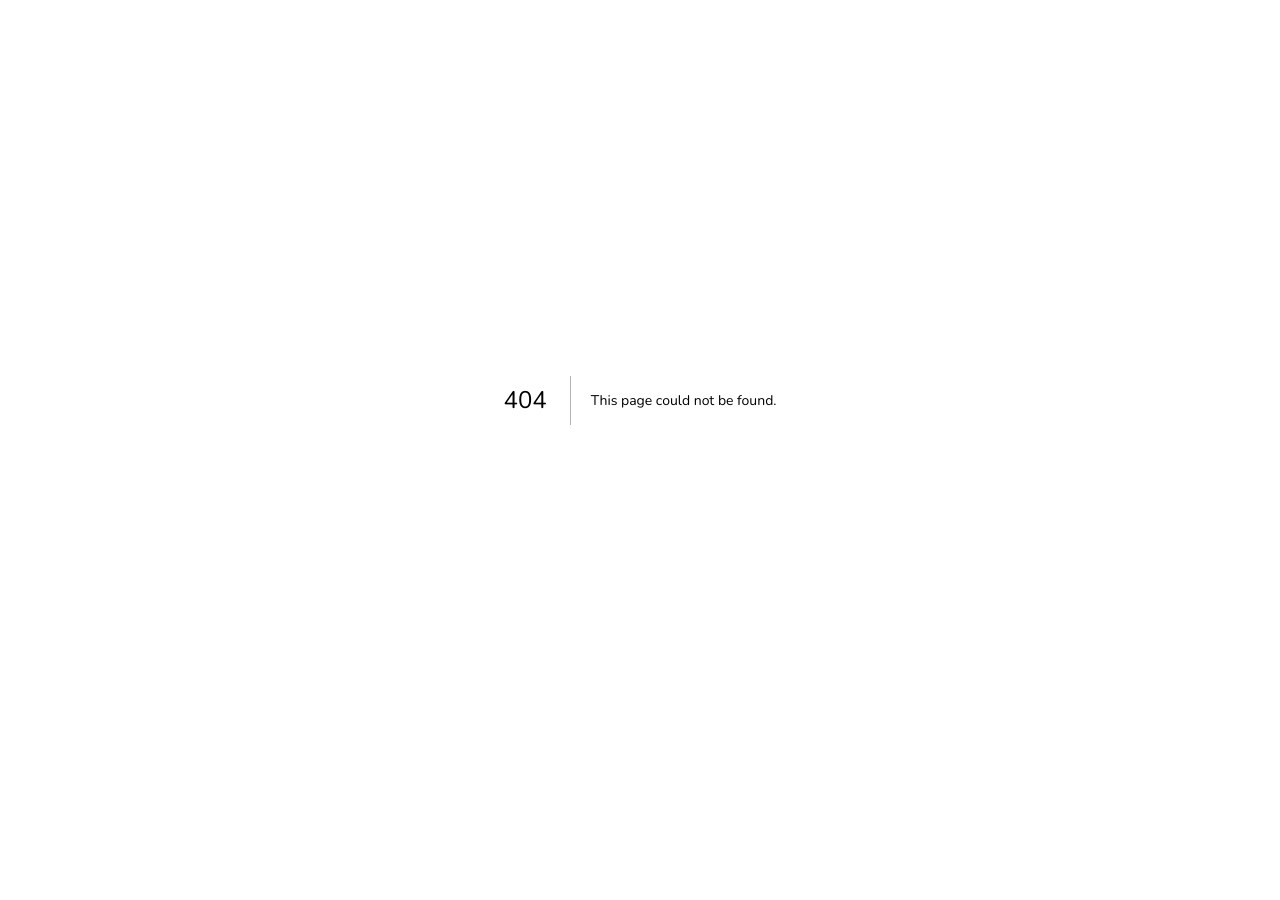
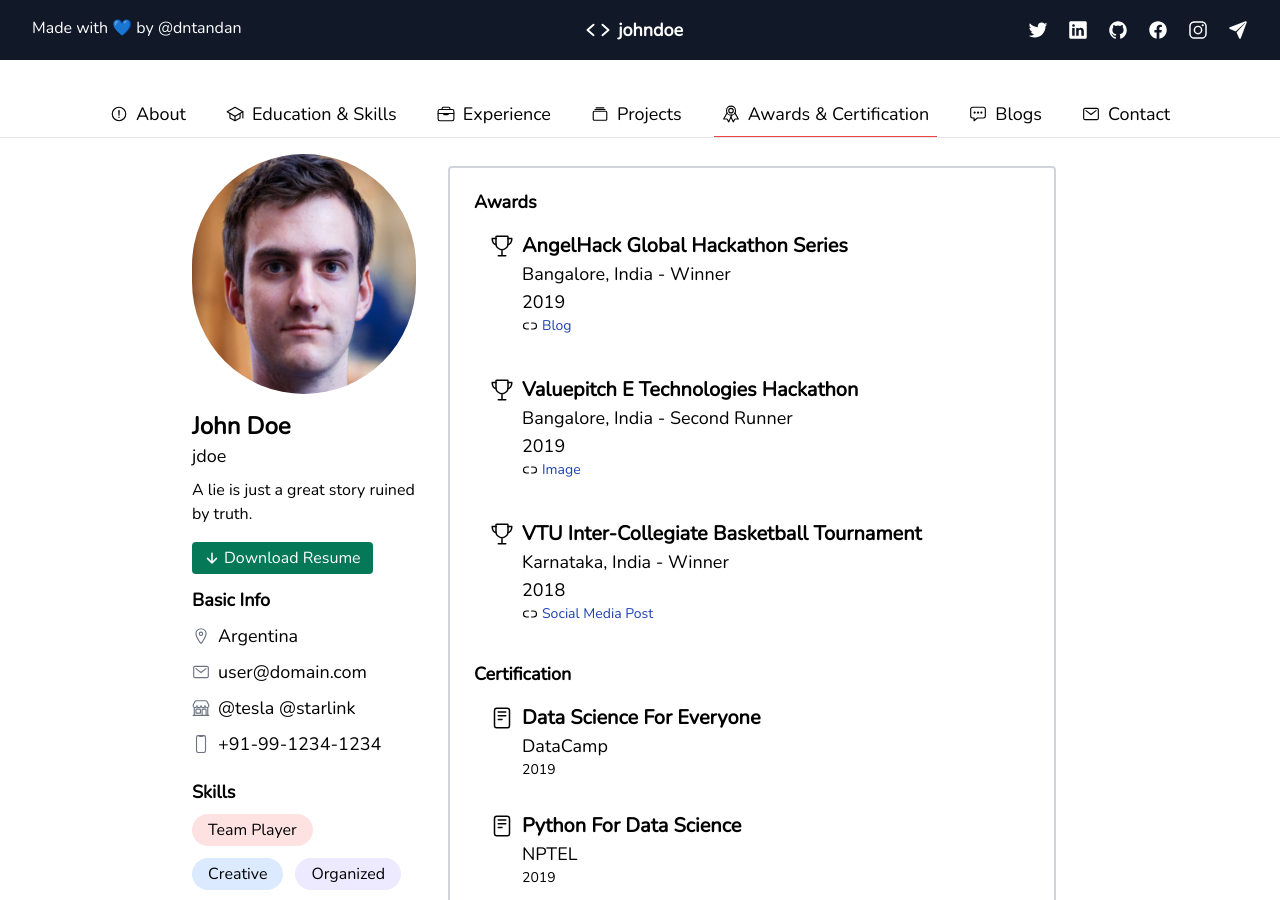
Before and after one commit to dntandan/gitwind-portfolio, a Next.js app: page /awards-certification in a window 1280 px wide. Before the commit this address had no page. Shown: the top 900 px of the page. Before the commit the page ends 800 px from the top, so only its background shows below. Built offline with nearby package versions, Linux system fonts and the light colour scheme; what @tailwindcss/typography would draw is missing.

Commit message:
awards & certification  view and components added

```diff
--- /dev/null
+++ b/components/AwardCard.tsx
@@ -0,0 +1,35 @@
+import Link from 'next/link';
+import React from 'react';
+import { IoTrophyOutline, IoUnlinkOutline } from 'react-icons/io5';
+
+export default function AwardCard(props) {
+  const isDemoLink = props.link;
+  let demoLink;
+  if (isDemoLink) {
+    demoLink = (
+      <Link href={isDemoLink}>
+        <div className="flex mb-2 gap-1 items-center ">
+          <IoUnlinkOutline className="flex-none" />
+          <p className="text-sm text-blue-800 hover:text-blue-600 hover:underline">
+            {props.linkText}
+          </p>
+        </div>
+      </Link>
+    );
+  } else {
+    demoLink = <></>;
+  }
+  return (
+    <div className="p-4">
+      <div className="flex gap-2 items-center">
+        <IoTrophyOutline className="flex-none text-2xl" />
+        <h1 className="lg:text-xl font-semibold">{props.title}</h1>
+      </div>
+      <div className="ml-8 -mt-1">
+        <h3 className="pt-1 lg:text-lg">{props.place}</h3>
+        <h3 className="text-sm lg:text-lg">{props.date}</h3>
+        {demoLink}
+      </div>
+    </div>
+  );
+}
--- /dev/null
+++ b/components/CertificationCard.tsx
@@ -0,0 +1,40 @@
+import Link from 'next/link';
+import React from 'react';
+import {
+  IoDocumentTextOutline,
+  IoReaderOutline,
+  IoTrophyOutline,
+  IoUnlinkOutline,
+} from 'react-icons/io5';
+
+export default function CertificationCard(props) {
+  const isDemoLink = props.link;
+  let demoLink;
+  if (isDemoLink) {
+    demoLink = (
+      <Link href={isDemoLink}>
+        <div className="flex mb-2 gap-1 items-center ">
+          <IoUnlinkOutline className="flex-none" />
+          <p className="text-sm text-blue-800 hover:text-blue-600 hover:underline">
+            {props.linkText}
+          </p>
+        </div>
+      </Link>
+    );
+  } else {
+    demoLink = <></>;
+  }
+  return (
+    <div className="p-4">
+      <div className="flex gap-2 items-center">
+        <IoReaderOutline className="flex-none text-2xl" />
+        <h1 className="lg:text-xl font-semibold">{props.title}</h1>
+      </div>
+      <div className="ml-8 -mt-1">
+        <h3 className="pt-1 lg:text-lg">{props.platform}</h3>
+        <h3 className="text-sm lg:text-md">{props.date}</h3>
+        {demoLink}
+      </div>
+    </div>
+  );
+}
--- /dev/null
+++ b/pages/awards-certification.tsx
@@ -0,0 +1,119 @@
+import React from 'react';
+import Layout from '@/components/Layout';
+import AwardCard from '@/components/AwardCard';
+import CertificationCard from '@/components/CertificationCard';
+import Head from 'next/head';
+
+export default function awardsAndCertification() {
+  const awardData = {
+    ahack: {
+      title: ' AngelHack Global Hackathon Series',
+      date: '2019',
+      place: 'Bangalore, India - Winner',
+      link: '/angelhack-global-hackathon-series-2019',
+      linkText: 'Blog',
+    },
+    valp: {
+      title: 'Valuepitch E Technologies Hackathon',
+      date: '2019',
+      place: 'Bangalore, India - Second Runner',
+      link:
+        'https://farm66.staticflickr.com/65535/47702473231_248f82643f_b.jpg',
+      linkText: 'Image',
+    },
+    vtubb: {
+      title: 'VTU Inter-Collegiate Basketball Tournament',
+      date: '2018',
+      place: 'Karnataka, India - Winner',
+      link:
+        'https://www.facebook.com/photo.php?fbid=1622519817863750&set=t.100003956946689&type=3',
+      linkText: 'Social Media Post',
+    },
+  };
+  const certData = {
+    dcmp: {
+      title: 'Data Science For Everyone',
+      platform: 'DataCamp',
+      date: '2019',
+      link: '',
+      linkText: '',
+    },
+    nptelPython: {
+      title: 'Python For Data Science',
+      platform: 'NPTEL',
+      date: '2019',
+      link: '',
+      linkText: '',
+    },
+    nptelcnc: {
+      title: 'Cryptography & Network Security',
+      platform: 'NPTEL',
+      date: '2019',
+      link: '',
+      linkText: '',
+    },
+    npteldsa: {
+      title: 'Design & Analysis Of Algorithm',
+      platform: 'NPTEL',
+      date: '2019',
+      link: '',
+      linkText: '',
+    },
+  };
+  return (
+    <>
+      <Head>
+        <title>Awards & Certification :: GitWind</title>
+      </Head>
+      <Layout border="border-2">
+        <h3 className="text-lg font-semibold mt-3">Awards</h3>
+        <div className="flex flex-col">
+          <AwardCard
+            title={awardData.ahack.title}
+            date={awardData.ahack.date}
+            place={awardData.ahack.place}
+            link={awardData.ahack.link}
+            linkText={awardData.ahack.linkText}
+          />
+          <AwardCard
+            title={awardData.valp.title}
+            date={awardData.valp.date}
+            place={awardData.valp.place}
+            link={awardData.valp.link}
+            linkText={awardData.valp.linkText}
+          />
+          <AwardCard
+            title={awardData.vtubb.title}
+            date={awardData.vtubb.date}
+            place={awardData.vtubb.place}
+            link={awardData.vtubb.link}
+            linkText={awardData.vtubb.linkText}
+          />
+        </div>
+        <h3 className="text-lg font-semibold mt-3">Certification</h3>
+        <div className="flex flex-col">
+          <CertificationCard
+            title={certData.dcmp.title}
+            date={certData.dcmp.date}
+            platform={certData.dcmp.platform}
+          />
+          <CertificationCard
+            title={certData.nptelPython.title}
+            date={certData.nptelPython.date}
+            platform={certData.nptelPython.platform}
+          />
+          <CertificationCard
+            title={certData.nptelcnc.title}
+            date={certData.nptelcnc.date}
+            platform={certData.nptelcnc.platform}
+          />
+          <CertificationCard
+            title={certData.npteldsa.title}
+            date={certData.npteldsa.date}
+            platform={certData.npteldsa.platform}
+          />
+        </div>
+      </Layout>
+    </>
+  );
+}
```
